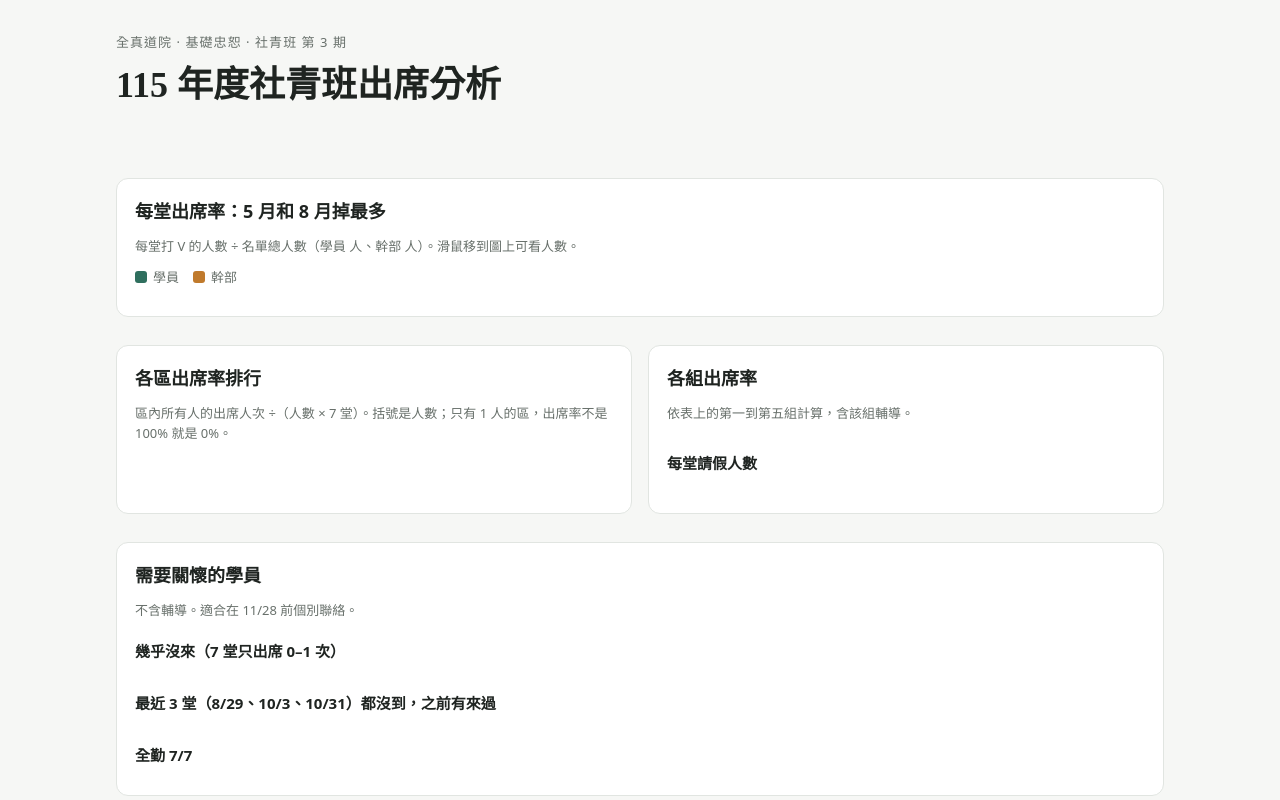
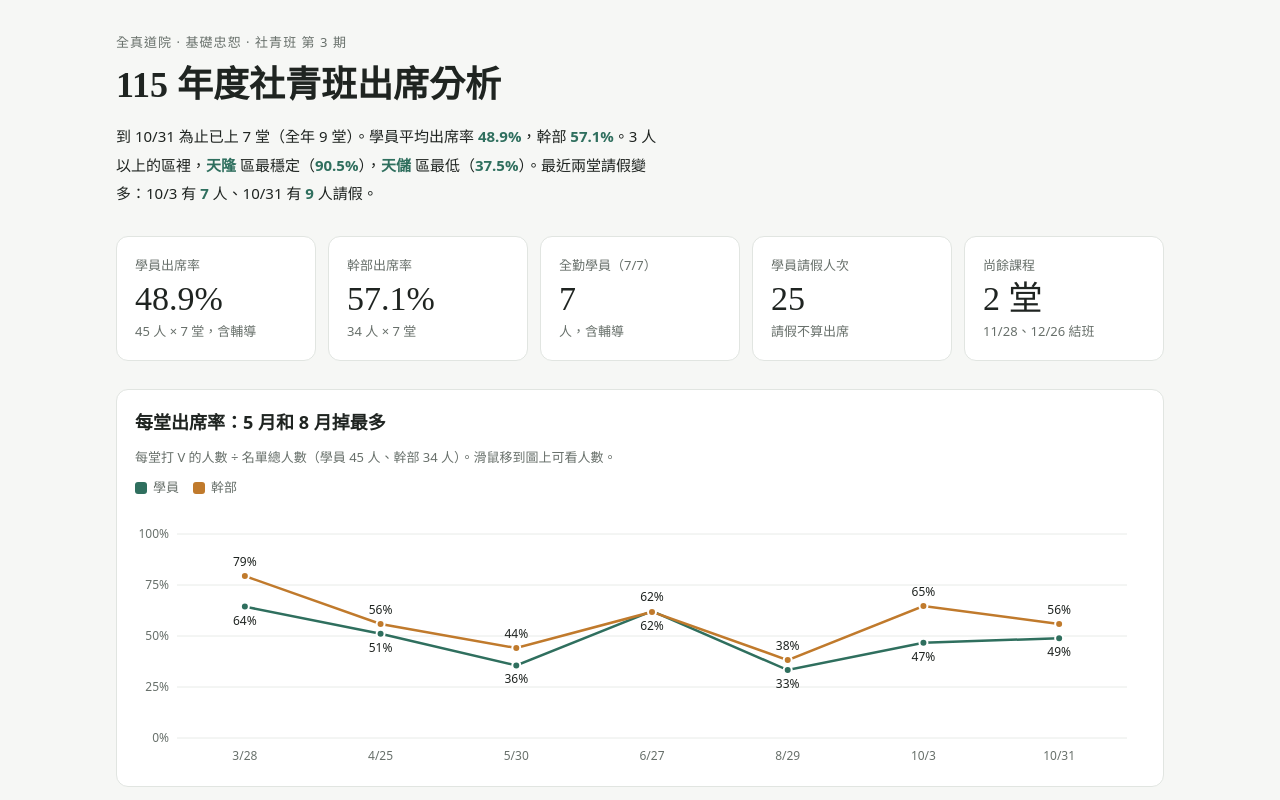
Before and after one commit to Flyshinny/sqb-attendance-115, a plain HTML site: page index.html in a window 1280 px wide. Shown: the top 800 px of the page. Drawn offline with Linux system fonts and the light colour scheme.

Commit message:
修正變數名稱與瀏覽器內建 top 衝突導致網頁空白
Co-Authored-By: Claude Opus 5.5 <noreply@anthropic.com>

```diff
--- a/index.html
+++ b/index.html
@@ -172,13 +172,13 @@ const cadRate = r1(sum(cad, p => p.attended) / (cad.length * 7));
 const perfect = stu.filter(p => p.attended === 7);
 const leaveTotal = sum(stu, p => p.leave);
 const big = byArea.filter(a => a.n >= 3 && a.area !== '未填');
-const top = big[0], low = big[big.length - 1];
+const topA = big[0], lowA = big[big.length - 1];
 const topLeaveArea = [...byArea].sort((a, b) => b.leave - a.leave)[0];
 
 // ---- 文字 ----
 const el = (tag, cls, text) => { const e = document.createElement(tag); if (cls) e.className = cls; if (text != null) e.textContent = text; return e; };
 const lede = document.getElementById('lede');
-const parts = ['到 10/31 為止已上 7 堂（全年 9 堂）。學員平均出席率 ', ['b', pct(stuRate)], '，幹部 ', ['b', pct(cadRate)], '。3 人以上的區裡，', ['b', top.area], ' 區最穩定（', ['b', pct(top.rate)], '），', ['b', low.area], ' 區最低（', ['b', pct(low.rate)], '）。最近兩堂請假變多：10/3 有 ', ['b', bySession[5].leave], ' 人、10/31 有 ', ['b', bySession[6].leave], ' 人請假。'];
+const parts = ['到 10/31 為止已上 7 堂（全年 9 堂）。學員平均出席率 ', ['b', pct(stuRate)], '，幹部 ', ['b', pct(cadRate)], '。3 人以上的區裡，', ['b', topA.area], ' 區最穩定（', ['b', pct(topA.rate)], '），', ['b', lowA.area], ' 區最低（', ['b', pct(lowA.rate)], '）。最近兩堂請假變多：10/3 有 ', ['b', bySession[5].leave], ' 人、10/31 有 ', ['b', bySession[6].leave], ' 人請假。'];
 parts.forEach(p => lede.append(Array.isArray(p) ? el(p[0], null, String(p[1])) : p));
 document.querySelectorAll('.n-stu').forEach(e => e.textContent = stu.length);
 document.querySelectorAll('.n-cad').forEach(e => e.textContent = cad.length);
```
